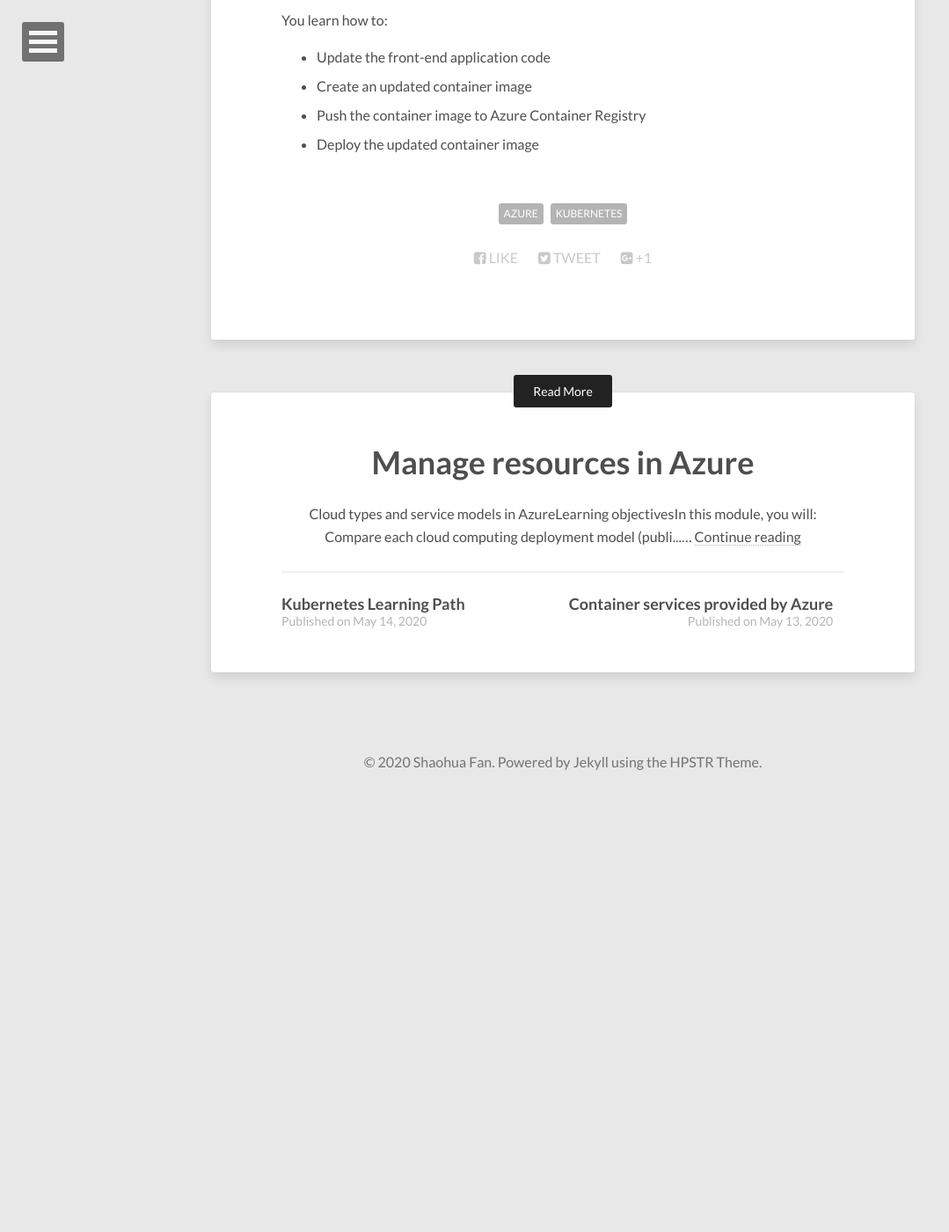
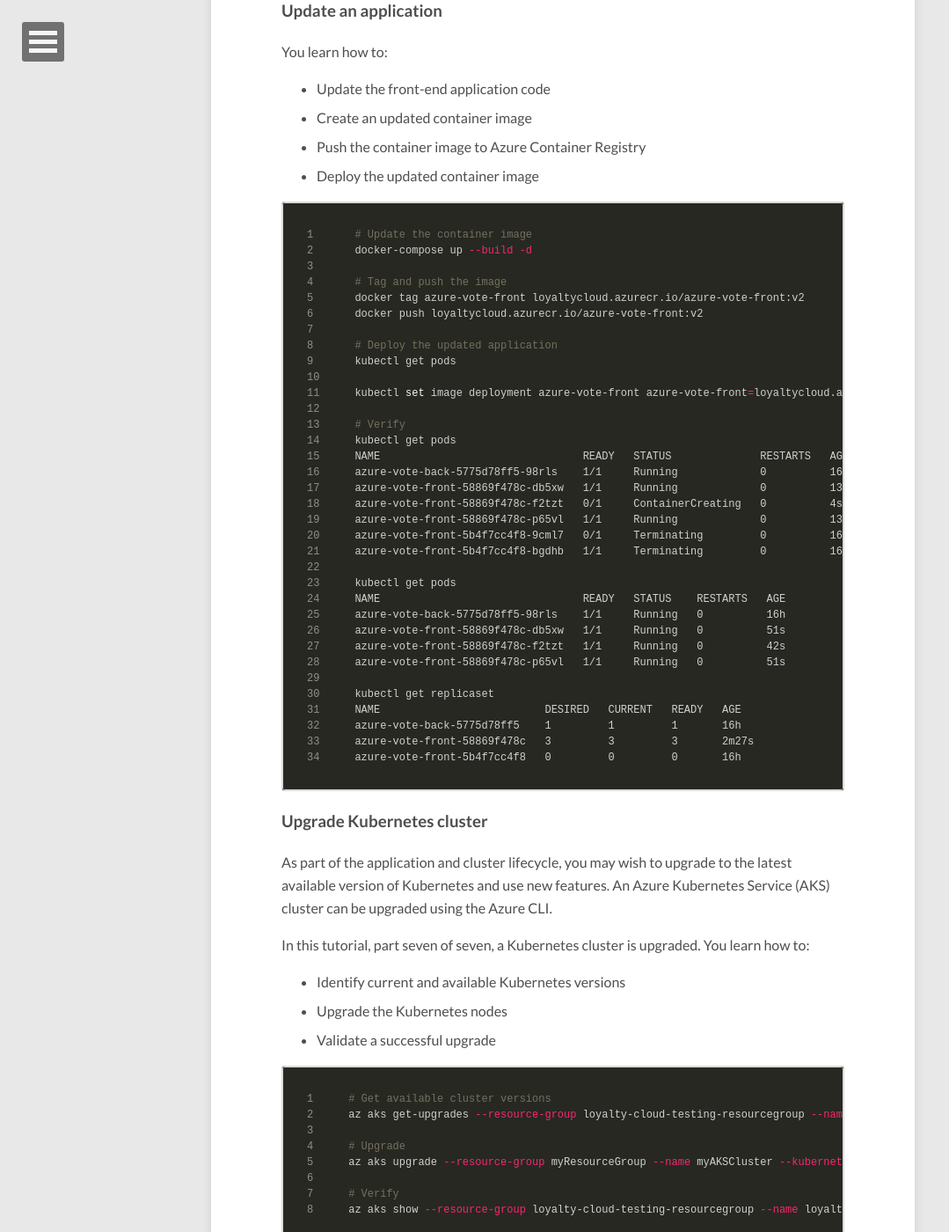
Before and after one commit to fanshaohua-fan/fanshaohua-fan.github.io, a Jekyll site: the page built from _posts/2020-5-16-AKS-Tutorial.md, in a window 1280 px wide and 1400 px high, scrolled down 4105 px. Shown: the whole window at 88% size, without its empty margins (0-1079 px from the left). Built offline with Jekyll 4.4.1, drawn with Linux system fonts in a browser that asks for light colours; nearby versions of some CDN libraries; before the commit the page ends 5012 px from its top, so only the background shows below that; some of the changed text lies outside the part shown.

Commit message:
finish the AKS tutorials

````diff
--- a/_posts/2020-5-16-AKS-Tutorial.md
+++ b/_posts/2020-5-16-AKS-Tutorial.md
@@ -69,6 +69,8 @@ sudo docker tag azure-vote-front loyaltycloud.azurecr.io/azure-vote-front:v1
 docker push loyaltycloud.azurecr.io/azure-vote-front:v1
 
 az acr repository list --name loyaltycloud --output table
+az acr repository show  -n loyaltycloud --repository azure-vote-front
+az acr repository show-tags  -n loyaltycloud --repository azure-vote-front
 ```
 
 ### Deploy an Azure Kubernetes Service (AKS) cluster
@@ -180,3 +182,61 @@ You learn how to:
 - Create an updated container image
 - Push the container image to Azure Container Registry
 - Deploy the updated container image
+
+```bash
+# Update the container image
+docker-compose up --build -d
+
+# Tag and push the image
+docker tag azure-vote-front loyaltycloud.azurecr.io/azure-vote-front:v2
+docker push loyaltycloud.azurecr.io/azure-vote-front:v2
+
+# Deploy the updated application
+kubectl get pods
+
+kubectl set image deployment azure-vote-front azure-vote-front=loyaltycloud.azurecr.io/azure-vote-front:v2
+
+# Verify
+kubectl get pods
+NAME                                READY   STATUS              RESTARTS   AGE
+azure-vote-back-5775d78ff5-98rls    1/1     Running             0          16h
+azure-vote-front-58869f478c-db5xw   1/1     Running             0          13s
+azure-vote-front-58869f478c-f2tzt   0/1     ContainerCreating   0          4s
+azure-vote-front-58869f478c-p65vl   1/1     Running             0          13s
+azure-vote-front-5b4f7cc4f8-9cml7   0/1     Terminating         0          16h
+azure-vote-front-5b4f7cc4f8-bgdhb   1/1     Terminating         0          16h
+
+kubectl get pods
+NAME                                READY   STATUS    RESTARTS   AGE
+azure-vote-back-5775d78ff5-98rls    1/1     Running   0          16h
+azure-vote-front-58869f478c-db5xw   1/1     Running   0          51s
+azure-vote-front-58869f478c-f2tzt   1/1     Running   0          42s
+azure-vote-front-58869f478c-p65vl   1/1     Running   0          51s
+
+kubectl get replicaset
+NAME                          DESIRED   CURRENT   READY   AGE
+azure-vote-back-5775d78ff5    1         1         1       16h
+azure-vote-front-58869f478c   3         3         3       2m27s
+azure-vote-front-5b4f7cc4f8   0         0         0       16h
+```
+
+### Upgrade Kubernetes cluster
+
+As part of the application and cluster lifecycle, you may wish to upgrade to the latest available version of Kubernetes and use new features. An Azure Kubernetes Service (AKS) cluster can be upgraded using the Azure CLI.
+
+In this tutorial, part seven of seven, a Kubernetes cluster is upgraded. You learn how to:
+
+- Identify current and available Kubernetes versions
+- Upgrade the Kubernetes nodes
+- Validate a successful upgrade
+
+```bash
+# Get available cluster versions
+az aks get-upgrades --resource-group loyalty-cloud-testing-resourcegroup --name loyalty-cloud-testing-cluster --output=table
+
+# Upgrade
+az aks upgrade --resource-group myResourceGroup --name myAKSCluster --kubernetes-version 1.15.5
+
+# Verify
+az aks show --resource-group loyalty-cloud-testing-resourcegroup --name loyalty-cloud-testing-cluster --output table
+```
````
